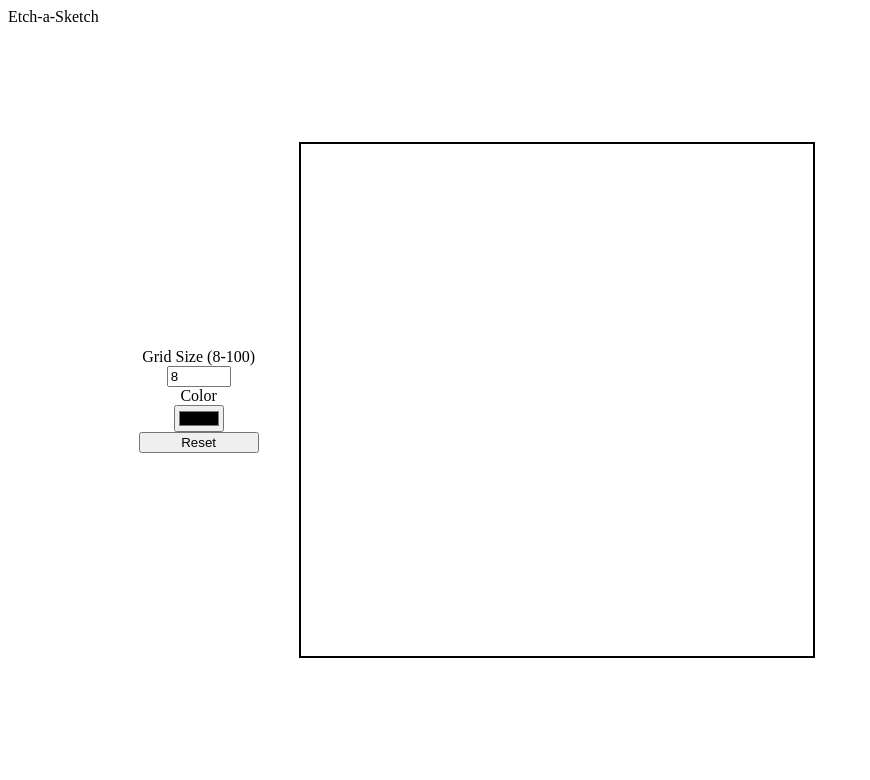
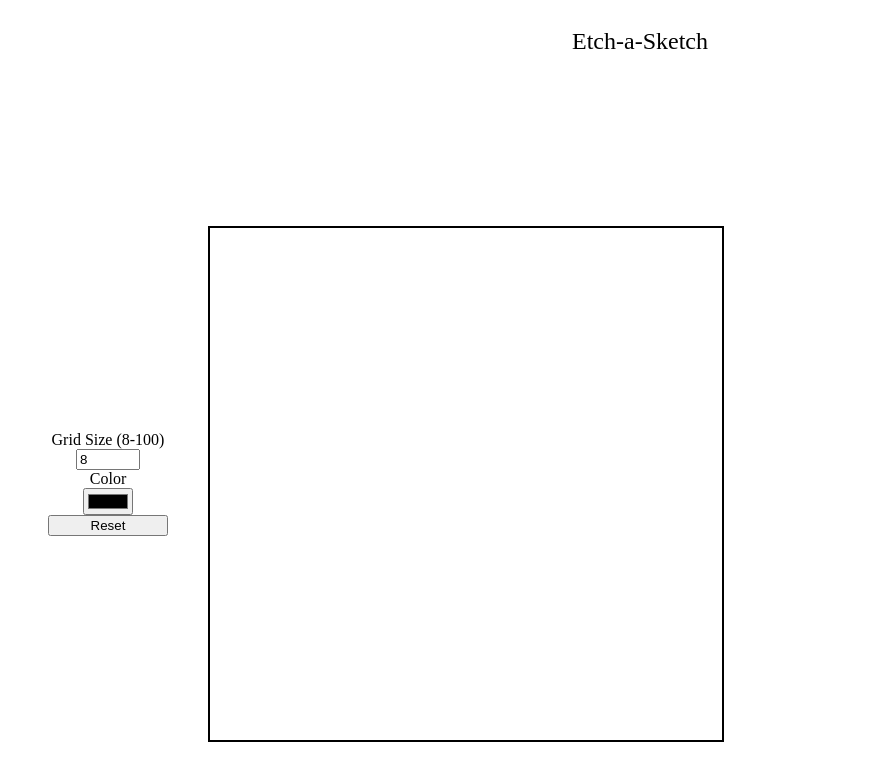
Before and after one commit to Watermelon4/etch-a-sketch, a plain HTML site: page index.html in a window 1280 px wide. Shown: the whole page, without its empty margins (0-870 px from the left). Drawn offline with Linux system fonts and the light colour scheme.

Commit message:
Added styles to header for font size and to center

```diff
--- a/styles.css
+++ b/styles.css
@@ -11,6 +11,15 @@ main {
   display: flex;
   flex: 1;
   flex-wrap: wrap;
+}
+
+header {
+  padding: 20px;
+  height: fit-content;
+  width: 100vw;
+  font-size: 24px;
+  display: flex;
+  justify-content: center;
 }
 
 .controls {
```
